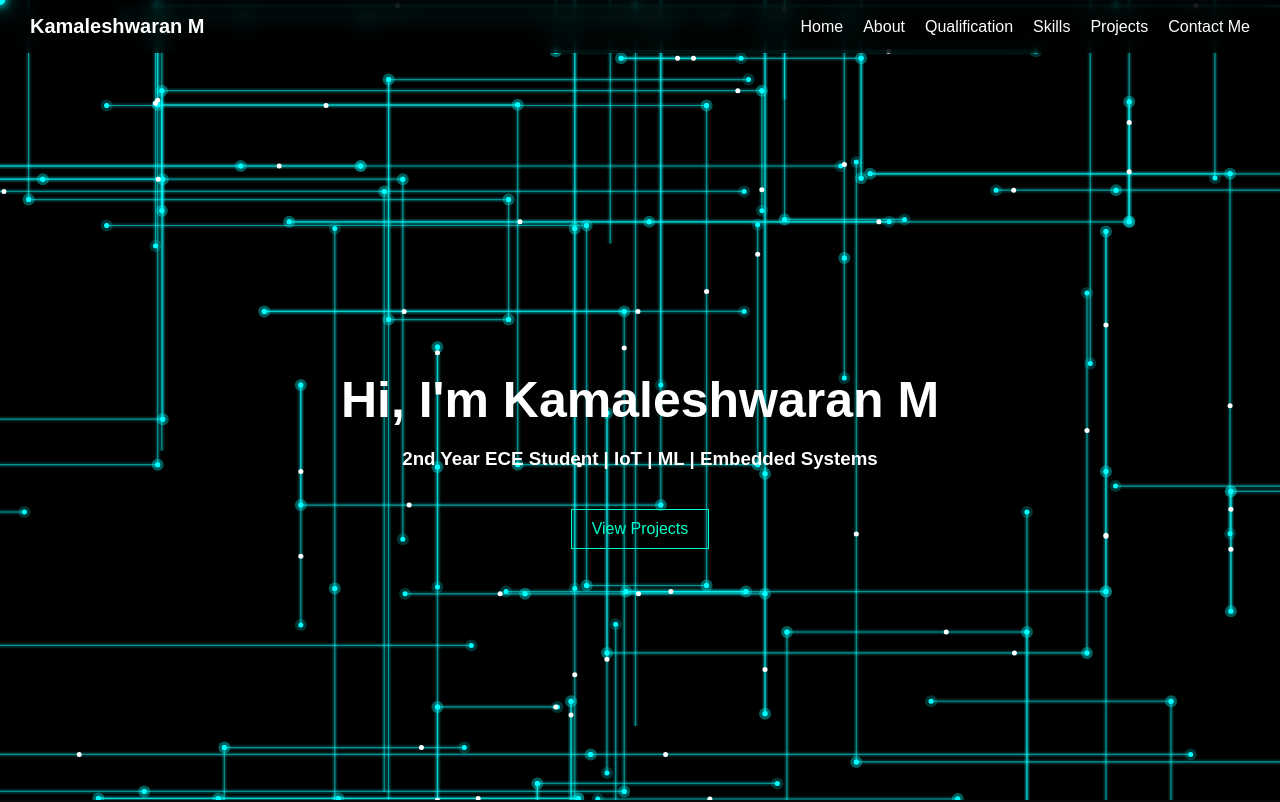
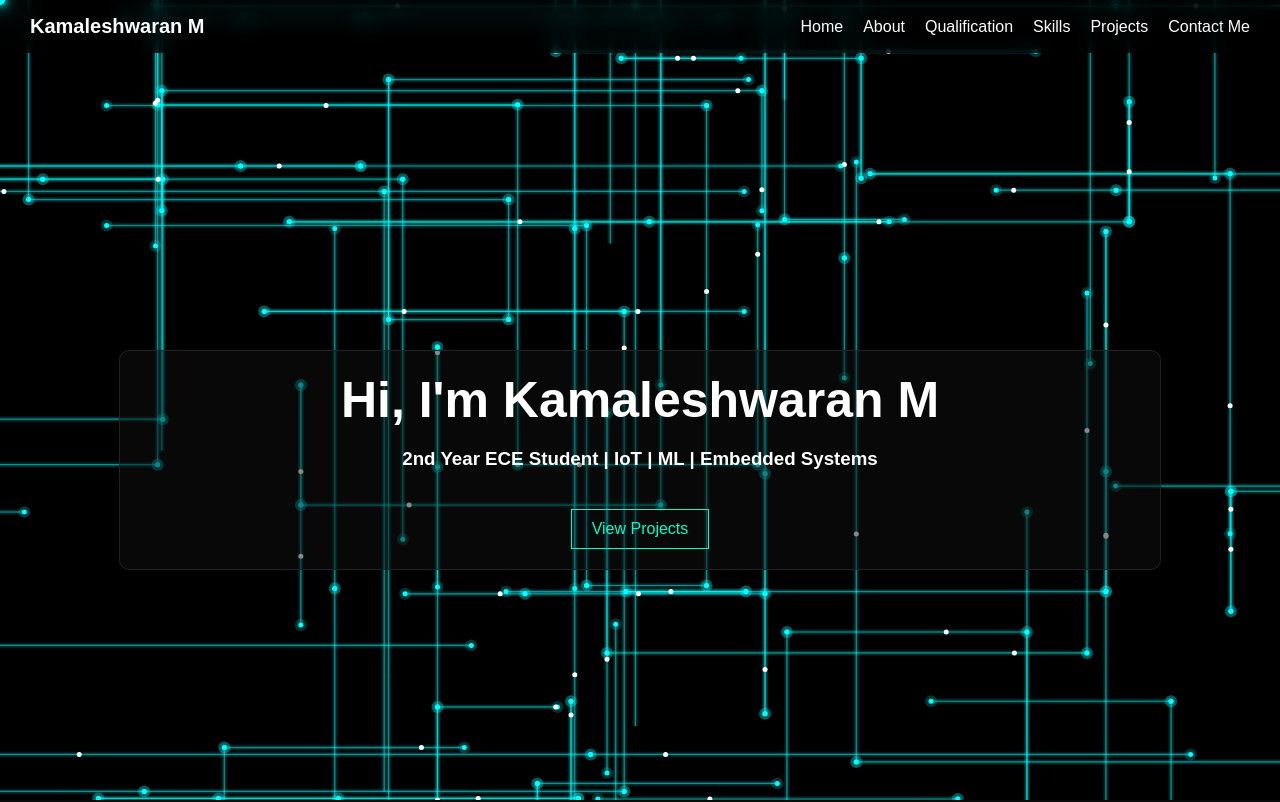
Before and after one commit to kamaleshwaran969496/kamaleshwaran_portfolio, a plain HTML site: page index.html in a window 1280 px wide. Shown: the top 802 px of the page. Drawn offline with Linux system fonts and the light colour scheme.

Commit message:
Update index.html

```diff
--- a/index.html
+++ b/index.html
@@ -23,10 +23,14 @@
 </nav>
     <section id="home" class="hero">
         <div class="hero-content">
+            <div class="hero-container">
+                <div class="hero-card">
     <h1>Hi, I'm Kamaleshwaran M</h1>
     <h3 style="color: white;">2nd Year ECE Student | IoT | ML | Embedded Systems</h3>
     <a href="#projects" class="btn">View Projects</a>
-</div>
+                </div>
+            </div>
+        </div>
     </section>
     <section id="about" class="about">
     <h2>About Me</h2>
```
